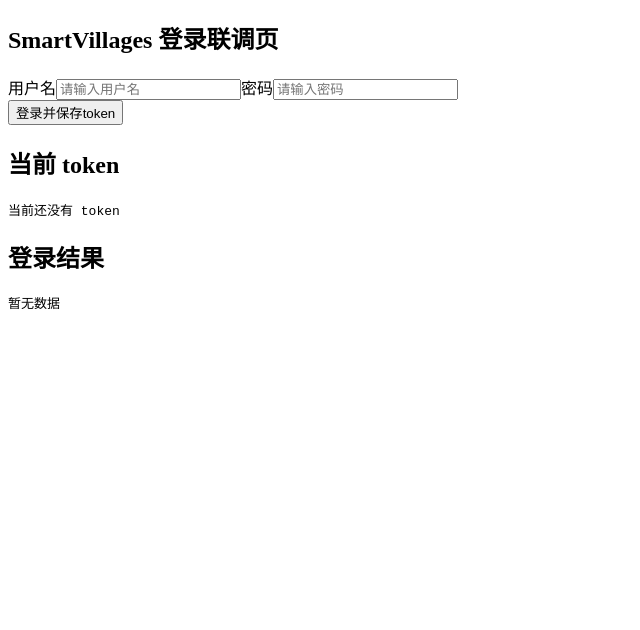
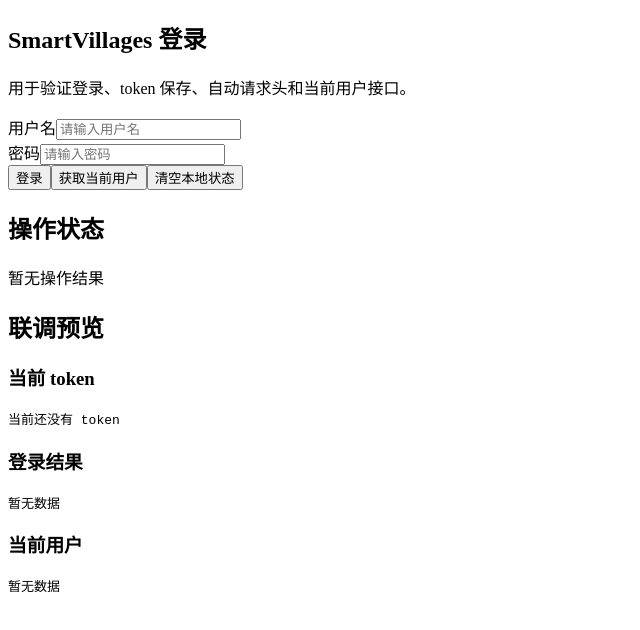
Before and after one commit to RecursiveEcho/smartVillage, a Vue app in the folder SmartVillages-Web/: page / in a window 1280 px wide. Shown: the top 630 px of the page, without its empty margins (0-640 px from the left). Built offline with nearby package versions, Linux system fonts and the light colour scheme; no server answers.

Commit message:
添加登录功能

```diff
--- a/SmartVillages-Web/src/app/App.vue
+++ b/SmartVillages-Web/src/app/App.vue
@@ -1,110 +1,7 @@
 <template>
-  <main>
-    <section>
-      <h1>SmartVillages 登录联调页</h1>
-      <form @submit.prevent="handleLogin">
-        <label>
-          <span>用户名</span>
-          <input v-model.trim="form.username" type="text" placeholder="请输入用户名" />
-        </label>
-
-        <label>
-          <span>密码</span>
-          <input v-model="form.password" type="password" placeholder="请输入密码" />
-        </label>
-
-        <div>
-          <button type="submit" :disabled="loading.login">
-            {{ loading.login ? '登录中' : '登录并保存token' }}
-          </button>
-        </div>
-      </form>
-
-      <p v-if="message">{{ message }}</p>
-      <p v-if="errorMessage">{{ errorMessage }}</p>
-
-      <section>
-        <h2>当前 token</h2>
-        <pre>{{ tokenPreview }}</pre>
-      </section>
-
-      <section>
-        <h2>登录结果</h2>
-        <pre>{{ loginResultText }}</pre>
-      </section>
-    </section>
-  </main>
+  <LoginPage />
 </template>
 
 <script setup>
-import { computed, reactive, ref } from 'vue'
-
-import { login } from '@/services/auth.api'
-import { getToken, setToken } from '@/shared/auth/token'
-
-const form = reactive({
-  username: '',
-  password: '',
-})
-
-const loading = reactive({
-  login: false,
-})
-
-const message = ref('')
-const errorMessage = ref('')
-const loginResult = ref(null)
-const tokenValue = ref(getToken())
-
-const tokenPreview = computed(() => tokenValue.value || '当前还没有 token')
-const loginResultText = computed(() => formatJson(loginResult.value))
-
-function formatJson(value) {
-  if (!value) {
-    return '暂无数据'
-  }
-
-  return JSON.stringify(value, null, 2)
-}
-
-function clearFeedback() {
-  message.value = ''
-  errorMessage.value = ''
-}
-
-function syncToken() {
-  tokenValue.value = getToken()
-}
-
-function getErrorMessage(error) {
-  return error?.message || '发生了未知错误'
-}
-
-async function handleLogin() {
-  clearFeedback()
-
-  if (!form.username || !form.password) {
-    errorMessage.value = '请先输入用户名和密码'
-    return
-  }
-
-  loading.login = true
-
-  try {
-    const result = await login({
-      username: form.username,
-      password: form.password,
-    })
-
-    loginResult.value = result
-    setToken(result.token)
-    syncToken()
-    message.value = '登录成功'
-  } catch (error) {
-    loginResult.value = null
-    errorMessage.value = getErrorMessage(error)
-  } finally {
-    loading.login = false
-  }
-}
+import LoginPage from "@/pages/auth/loginPage.vue"
 </script>
--- a/SmartVillages-Web/src/pages/auth/loginPage.vue
+++ b/SmartVillages-Web/src/pages/auth/loginPage.vue
@@ -1,11 +1,176 @@
-<script setup>
+<template>
+  <main>
+    <section>
+      <h1>SmartVillages 登录</h1>
+      <p>用于验证登录、token 保存、自动请求头和当前用户接口。</p>
 
-</script>
+      <form @submit.prevent="handleLogin">
+        <div>
+          <label for="username">用户名</label>
+          <input
+            id="username"
+            v-model.trim="form.username"
+            autocomplete="username"
+            placeholder="请输入用户名"
+            type="text"
+          />
+        </div>
 
-<template>
+        <div>
+          <label for="password">密码</label>
+          <input
+            id="password"
+            v-model="form.password"
+            autocomplete="current-password"
+            placeholder="请输入密码"
+            type="password"
+          />
+        </div>
 
+        <div>
+          <button type="submit" :disabled="loading.login">
+            {{ loading.login ? "登录中" : "登录" }}
+          </button>
+          <button type="button" :disabled="loading.currentUser" @click="handleGetCurrentUser">
+            {{ loading.currentUser ? "获取中" : "获取当前用户" }}
+          </button>
+          <button type="button" @click="handleClearLocalState">清空本地状态</button>
+        </div>
+      </form>
+    </section>
+
+    <section aria-live="polite">
+      <h2>操作状态</h2>
+      <p v-if="message">{{ message }}</p>
+      <p v-if="errorMessage">{{ errorMessage }}</p>
+      <p v-if="!message && !errorMessage">暂无操作结果</p>
+    </section>
+
+    <section>
+      <h2>联调预览</h2>
+
+      <article>
+        <h3>当前 token</h3>
+        <pre>{{ tokenPreview }}</pre>
+      </article>
+
+      <article>
+        <h3>登录结果</h3>
+        <pre>{{ loginResultText }}</pre>
+      </article>
+
+      <article>
+        <h3>当前用户</h3>
+        <pre>{{ currentUserText }}</pre>
+      </article>
+    </section>
+  </main>
 </template>
 
-<style scoped>
+<script setup>
+import { computed, reactive, ref } from "vue"
 
-</style>
+import { getCurrentUser, login } from "@/services/auth.api"
+import { getToken, removeToken, setToken } from "@/shared/auth/token"
+
+const form = reactive({
+  username: "",
+  password: "",
+})
+
+const loading = reactive({
+  login: false,
+  currentUser: false,
+})
+
+const message = ref("")
+const errorMessage = ref("")
+const loginResult = ref(null)
+const currentUser = ref(null)
+const tokenValue = ref(getToken())
+
+const tokenPreview = computed(() => tokenValue.value || "当前还没有 token")
+const loginResultText = computed(() => formatJson(loginResult.value))
+const currentUserText = computed(() => formatJson(currentUser.value))
+
+function formatJson(value) {
+  if (!value) {
+    return "暂无数据"
+  }
+
+  return JSON.stringify(value, null, 2)
+}
+
+function clearFeedback() {
+  message.value = ""
+  errorMessage.value = ""
+}
+
+function syncToken() {
+  tokenValue.value = getToken()
+}
+
+function getErrorMessage(error) {
+  return error?.message || "发生了未知错误"
+}
+
+async function handleLogin() {
+  clearFeedback()
+
+  if (!form.username || !form.password) {
+    errorMessage.value = "请先输入用户名和密码"
+    return
+  }
+
+  loading.login = true
+
+  try {
+    const result = await login({
+      username: form.username,
+      password: form.password,
+    })
+
+    loginResult.value = result
+    currentUser.value = null
+    setToken(result.token)
+    syncToken()
+    message.value = "登录成功，token 已保存"
+  } catch (error) {
+    loginResult.value = null
+    errorMessage.value = getErrorMessage(error)
+  } finally {
+    loading.login = false
+  }
+}
+
+async function handleGetCurrentUser() {
+  clearFeedback()
+
+  if (!getToken()) {
+    errorMessage.value = "请先登录并保存 token"
+    return
+  }
+
+  loading.currentUser = true
+
+  try {
+    currentUser.value = await getCurrentUser()
+    message.value = "当前用户获取成功，请检查 Network 面板中的 token 请求头"
+  } catch (error) {
+    currentUser.value = null
+    errorMessage.value = getErrorMessage(error)
+  } finally {
+    loading.currentUser = false
+    syncToken()
+  }
+}
+
+function handleClearLocalState() {
+  removeToken()
+  syncToken()
+  loginResult.value = null
+  currentUser.value = null
+  clearFeedback()
+  message.value = "本地 token 和页面预览数据已清空"
+}
+</script>
```
Also changed, not shown: SmartVillages-Web/src/shared/auth/guards.js (+13 -0 lines).
